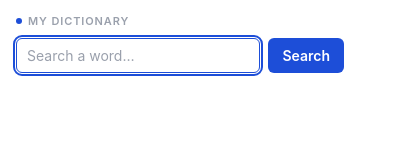
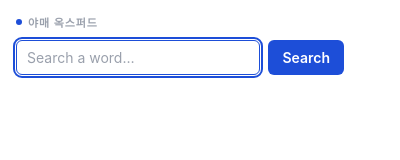
Before and after one commit to jwhitekim/naver-dict-proxy, a browser extension: page extension/popup.html in a window 400 px wide. Drawn offline with Linux system fonts and the light colour scheme.

Commit message:
design: rebrand extension as 야매 옥스퍼드

```diff
--- a/extension/popup.html
+++ b/extension/popup.html
@@ -2,12 +2,12 @@
 <html lang="en">
   <head>
     <meta charset="utf-8" />
-    <title>My Dictionary</title>
+    <title>야매 옥스퍼드</title>
     <link rel="stylesheet" href="popup.css" />
   </head>
   <body>
     <div class="app">
-      <div class="brand"><span class="brand-mark"></span>My Dictionary</div>
+      <div class="brand"><span class="brand-mark"></span>야매 옥스퍼드</div>
       <form id="search-form">
         <input id="word-input" type="text" placeholder="Search a word…" autocomplete="off" autofocus />
         <button type="submit">Search</button>
```
Also changed, not shown: extension/manifest.json.
